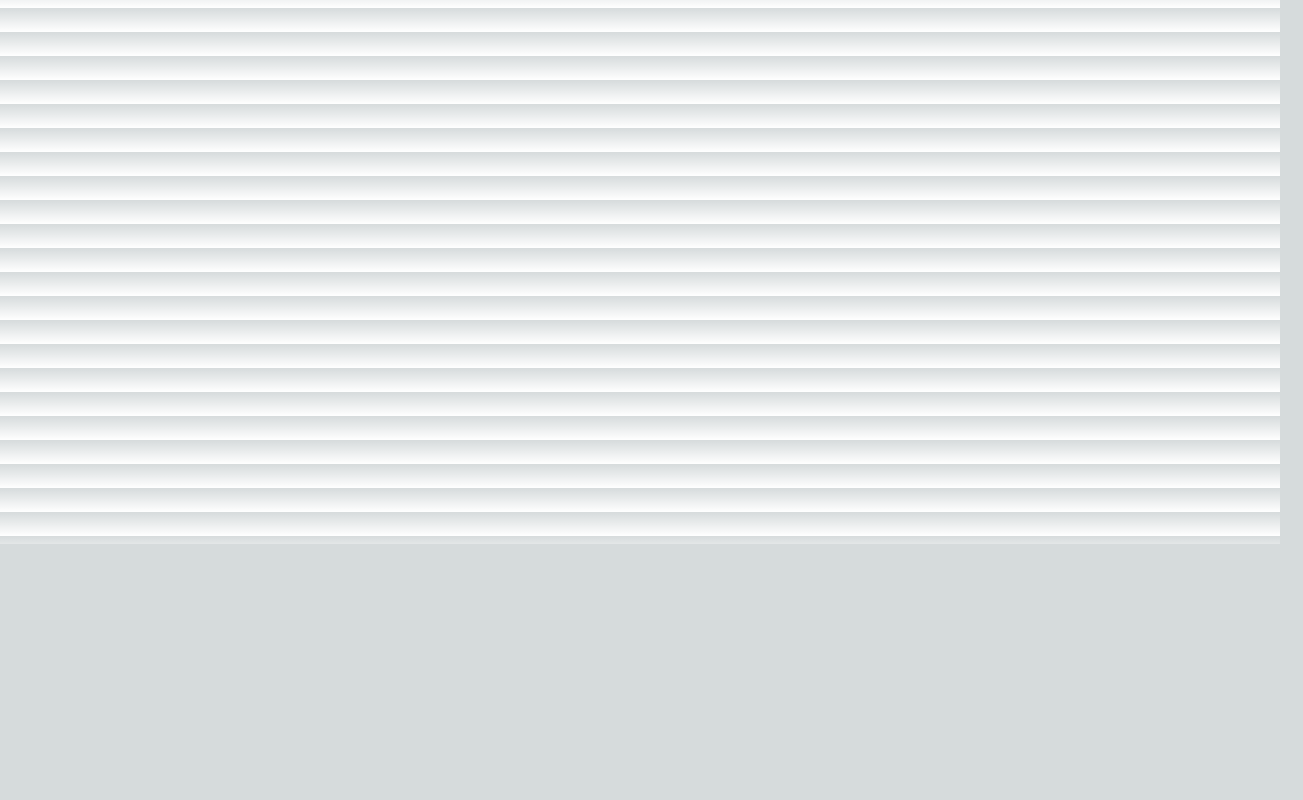
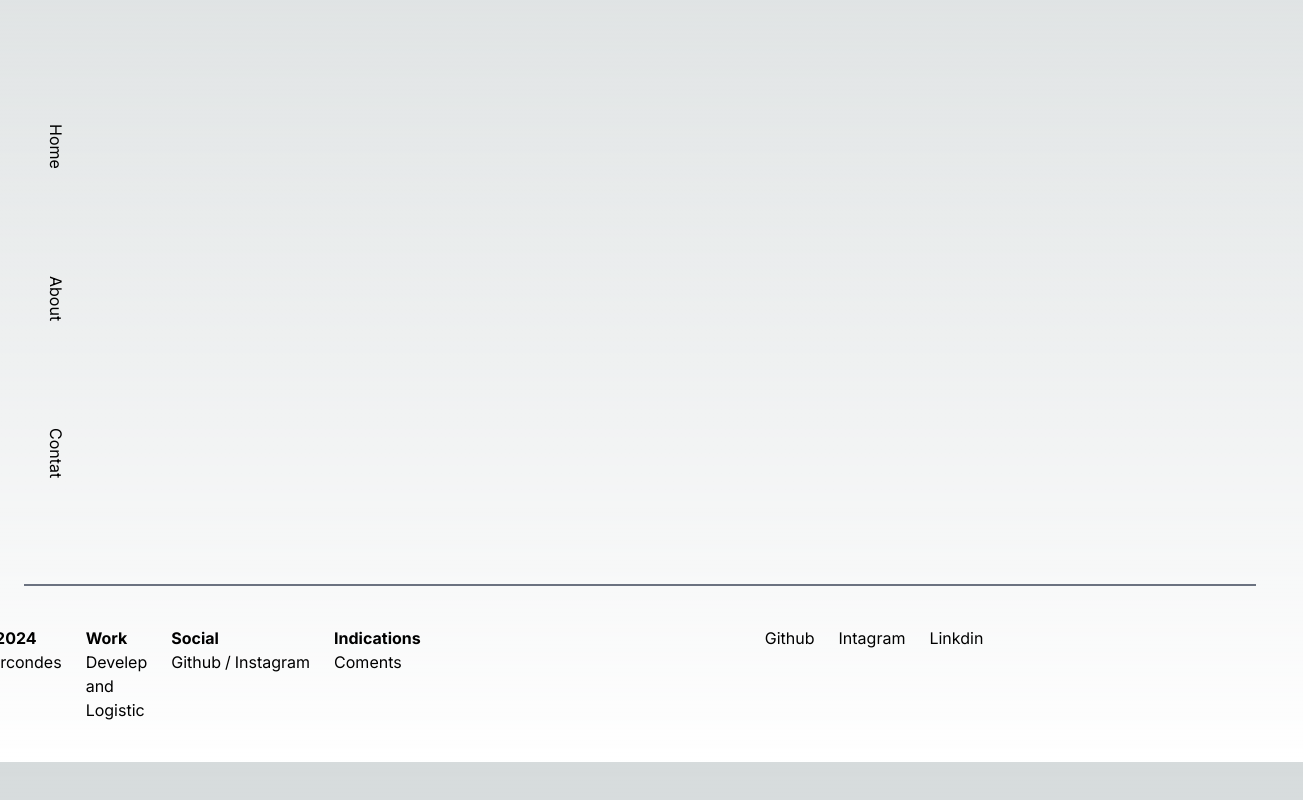
Before and after one commit to mascou9090/portfile-mascou, a Next.js app: page / in a window 1280 px wide. Shown: the part 256-1056 px from the top of the page, 1303 px wide, since content can reach past the window. Before the commit the page ends 800 px from the top, so only its background shows below. Built offline with nearby package versions, Linux system fonts and the light colour scheme.

Commit message:
Header and footer completed

```diff
--- a/app/page.tsx
+++ b/app/page.tsx
@@ -1,9 +1,13 @@
-import Image from "next/image";
+import { Footer } from "@/components/Footer";
+import { Header } from "@/components/Header";
+import { NavBar } from "@/components/NavBar";
 
 export default function Home() {
   return (
     <main>
-      <h1>Hello World</h1>
+      <Header />
+      <NavBar />
+      <Footer />
     </main>
   );
 }
--- /dev/null
+++ b/components/Contat/index.tsx
@@ -0,0 +1,7 @@
+export const Contat = () => {
+    return (
+        <div>
+            <h1>Contato</h1>
+        </div>
+    )
+}
--- /dev/null
+++ b/components/Footer/index.tsx
@@ -0,0 +1,44 @@
+export const Footer = () => {
+    return (
+        <footer className="justify-center border-t-2 mx-6 border-gray-500 flex p-10 w-auto">
+
+            <div className="flex space-x-6">
+                <p>
+                    <strong>© 2024</strong>
+                    <br />
+                    <a className="hover:text-gray-400 cursor-pointer" href="#">
+                        Marcondes FP
+                    </a>
+                </p>
+                <p>
+                    <strong>Work</strong>
+                    <br />
+                    <a className="hover:text-gray-400 cursor-pointer" href="#">
+                        Develep and Logistic
+                    </a>
+                </p>
+                <p><strong>Social</strong>
+                    <br />
+                    <a className="hover:text-gray-400 pr-1 cursor-pointer" href="#">
+                        Github
+                    </a>
+                          /
+                        <a className="hover:text-gray-400 pl-1 cursor-pointer" href="">
+                            Instagram
+                            </a>
+                </p>
+                <p><strong>Indications</strong>
+                    <br />
+                    <a className="hover:text-gray-400 cursor-pointer" href="#">Coments</a>
+                </p>
+                <p>
+                    <nav className="flex space-x-6 list-none mx-80 items-center">
+                        <li className="hover:text-gray-400 cursor-pointer">Github</li>
+                        <li className="hover:text-gray-400 cursor-pointer">Intagram</li>
+                        <li className="hover:text-gray-400 cursor-pointer">Linkdin</li>
+                    </nav>
+                </p>
+            </div>
+        </footer>
+    )
+}
--- /dev/null
+++ b/components/Header/index.tsx
@@ -0,0 +1,10 @@
+export const Header = () => {
+    return (
+        <header className="flex h-10 w-auto">
+            <div className="flex w-full ml-20 mt-8">
+                <img className="w-20 h-20 rounded-full cursor-pointer" src="https://avatars.githubusercontent.com/u/104319336?v=4" alt="perfil photo" />
+                <strong className="m-7 text-2xl hover:text-gray-400 cursor-pointer">Marcondes FP</strong>
+            </div>
+        </header>
+    )
+}
--- /dev/null
+++ b/components/NavBar/index.tsx
@@ -0,0 +1,11 @@
+export const NavBar = () => {
+    return (
+        <div className="h-svh">
+            <nav className="list-none space-y-32 w-28 py-96">
+                <li className="rotate-90 trasition-colors hover:text-red-300 cursor-pointer">Home</li>
+                <li className="rotate-90 trasition-colors hover:text-red-300 cursor-pointer">About</li>
+                <li className="rotate-90 trasition-colors hover:text-red-300 cursor-pointer">Contat</li>
+            </nav>
+        </div>
+    )
+}
```
